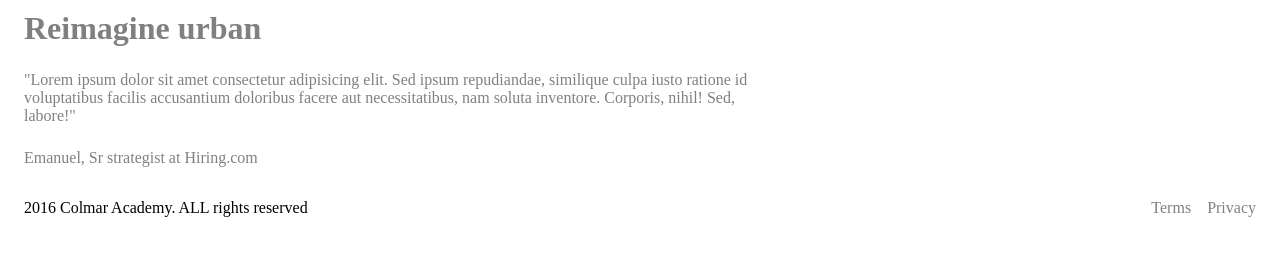
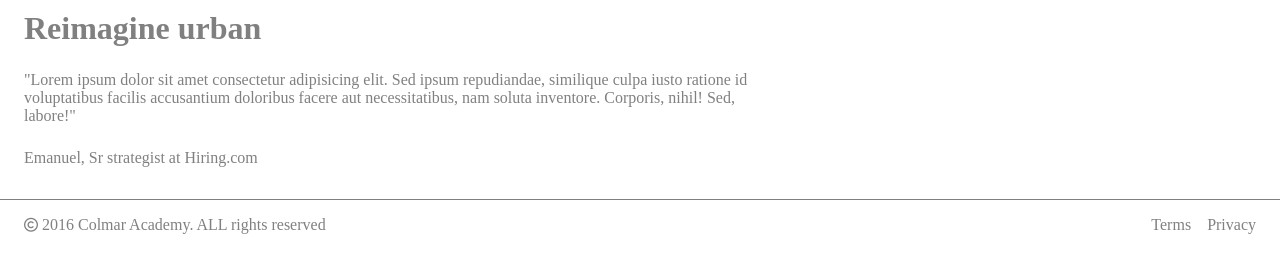
Before and after one commit to rattanunB/colmar_html_css, a plain HTML site: page index.html in a window 1280 px wide. Shown: the part 2703-2975 px from the top of the page. Before the commit the page ends 2920 px from the top, so only its background shows below. Drawn offline with Linux system fonts and the light colour scheme.

Commit message:
add font awesome

```diff
--- a/asset/style.css
+++ b/asset/style.css
@@ -14,7 +14,7 @@ img{
     width: 100%;
 }
 
-span{
+span,i{
     color: gray;
 }
 
@@ -288,9 +288,17 @@ video{
 }
 
 footer{
+    border-top: solid 0.5px gray;
+}
+
+.fa-regular{
+    font-size: 14px;
+}
+
+.footerInfo{
     display: flex;
     justify-content: space-between;
-    margin: 0 24px;
+    margin: 16px 24px 52px 24px;
 }
 
 .footerRight{
@@ -445,6 +453,11 @@ footer{
     }
 
     footer{
+        border: none;
+
+    }
+
+    .footerInfo{
         margin: 16px 24px;
     }
 
--- a/index.html
+++ b/index.html
@@ -5,6 +5,7 @@
     <meta charset="UTF-8">
     <meta name="viewport" content="width=device-width, initial-scale=1.0">
     <link rel="stylesheet" href="./asset/style.css">
+    <link rel="stylesheet" href="https://cdnjs.cloudflare.com/ajax/libs/font-awesome/6.4.0/css/all.min.css" integrity="sha512-iecdLmaskl7CVkqkXNQ/ZH/XLlvWZOJyj7Yy7tcenmpD1ypASozpmT/E0iPtmFIB46ZmdtAc9eNBvH0H/ZpiBw==" crossorigin="anonymous" referrerpolicy="no-referrer" />
     <title>Document</title>
 </head>
 
@@ -66,8 +67,10 @@
             <div class="informationRight">
                 <div class="informationCard">
                     <div class="informationCardImgWarp">
-                        <img class="informationCardImg" src="./asset/image/information-orientation.jpg" alt="information-orientation">
-                        <img class="informationCardImgMobile" src="./asset/image/information-orientation-mobile.jpg" alt="information-orientation-mobile">
+                        <img class="informationCardImg" src="./asset/image/information-orientation.jpg"
+                            alt="information-orientation">
+                        <img class="informationCardImgMobile" src="./asset/image/information-orientation-mobile.jpg"
+                            alt="information-orientation-mobile">
                     </div>
                     <div class="informationCardTitle">
 
@@ -82,7 +85,8 @@
                 <div class="informationCard">
                     <div class="informationCardImgWarp">
                         <img class="informationCardImg" src="./asset/image/information-campus.jpg" alt="">
-                        <img class="informationCardImgMobile" src="./asset/image/information-campus-mobile.jpg" alt="information-campus-mobile">
+                        <img class="informationCardImgMobile" src="./asset/image/information-campus-mobile.jpg"
+                            alt="information-campus-mobile">
                     </div>
                     <div class="informationCardTitle">
 
@@ -97,7 +101,8 @@
                 <div class="informationCard">
                     <div class="informationCardImgWarp">
                         <img class="informationCardImg" src="./asset/image/information-guest-lecture.jpg" alt="">
-                        <img class="informationCardImgMobile" src="./asset/image/information-guest-lecture-mobile.jpg" alt="information-guest-lecture-mobile">
+                        <img class="informationCardImgMobile" src="./asset/image/information-guest-lecture-mobile.jpg"
+                            alt="information-guest-lecture-mobile">
                     </div>
                     <div class="informationCardTitle">
 
@@ -124,7 +129,8 @@
                         </div>
                     </div>
                     <div class="courseCard">
-                        <img class="courseCardImg" src="./asset/image/course-computer-art.jpg" alt="course-computer-art">
+                        <img class="courseCardImg" src="./asset/image/course-computer-art.jpg"
+                            alt="course-computer-art">
                         <div class="courseCardInfo">
                             <span class="courseCardTitle">Computer art</span>
                             <span class="courseCardType">COURSES</span>
@@ -203,7 +209,8 @@
                     </div>
                     <div class="thesisCard">
                         <div class="thesisCardImgWarp">
-                            <img class="thesisCardImg" src="./asset/image/thesis-now-and-then.jpg" alt="thesis-now-and-then.jpg">
+                            <img class="thesisCardImg" src="./asset/image/thesis-now-and-then.jpg"
+                                alt="thesis-now-and-then.jpg">
                         </div>
                         <div class="thesisCardTitle">
 
@@ -220,12 +227,14 @@
         </section>
     </div>
     <footer>
+        <div class="footerInfo">
             <div class="footerLeft">
-            2016 Colmar Academy. ALL rights reserved
+                <i class="fa-regular fa-copyright"></i> <span>2016 Colmar Academy. ALL rights reserved</span>
             </div>
             <div class="footerRight">
                 <span>Terms</span>
                 <span>Privacy</span>
+            </div>
         </div>
     </footer>
 
```
Lines whose indentation alone changed are shown as unchanged.
